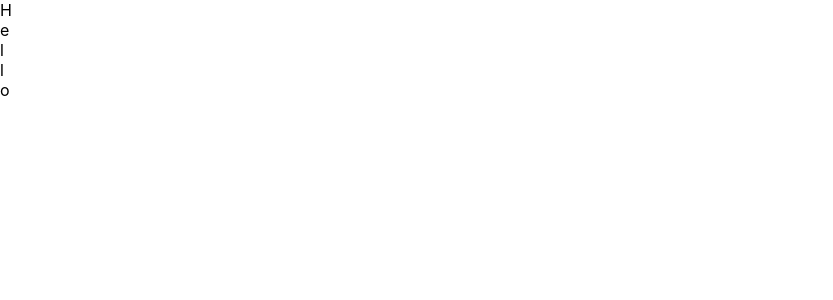
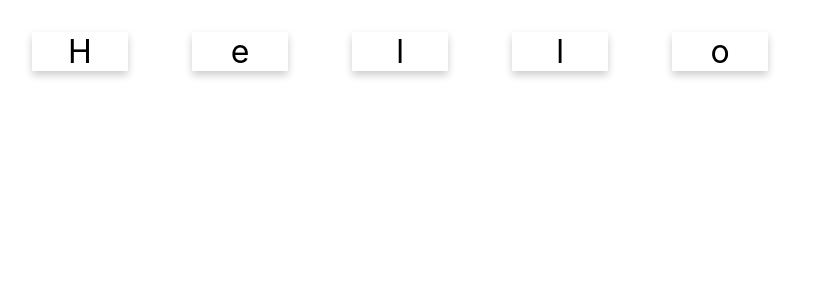
Before and after one commit to 6110110296/3SA03, a React (Create React App) app in the folder card-game/: page / in a window 1280 px wide. Shown: the top 300 px of the page, without its empty margins (0-833 px from the left). Built offline with nearby package versions, Linux system fonts and the light colour scheme.

Commit message:
card style was modified

```diff
--- a/card-game/src/App.css
+++ b/card-game/src/App.css
@@ -1,38 +1,9 @@
-.App {
+.card {
+  display: inline-block;
   text-align: center;
-}
-
-.App-logo {
-  height: 40vmin;
-  pointer-events: none;
-}
-
-@media (prefers-reduced-motion: no-preference) {
-  .App-logo {
-    animation: App-logo-spin infinite 20s linear;
+  width: 3em;
+  font-size: 2em;
+  box-shadow: 0 4px 8px 0 rgba(0,0,0,0.2);
+  margin: 1em;
+  user-select: none;
   }
-}
-
-.App-header {
-  background-color: #282c34;
-  min-height: 100vh;
-  display: flex;
-  flex-direction: column;
-  align-items: center;
-  justify-content: center;
-  font-size: calc(10px + 2vmin);
-  color: white;
-}
-
-.App-link {
-  color: #61dafb;
-}
-
-@keyframes App-logo-spin {
-  from {
-    transform: rotate(0deg);
-  }
-  to {
-    transform: rotate(360deg);
-  }
-}
--- a/card-game/src/CharacterCard.js
+++ b/card-game/src/CharacterCard.js
@@ -2,6 +2,6 @@ import React from 'react';
 
 export default function CharacterCard(props) {
     return (
-        <div>{props.value}</div>
+        <div className="card">{props.value}</div>
     )
 }
```
